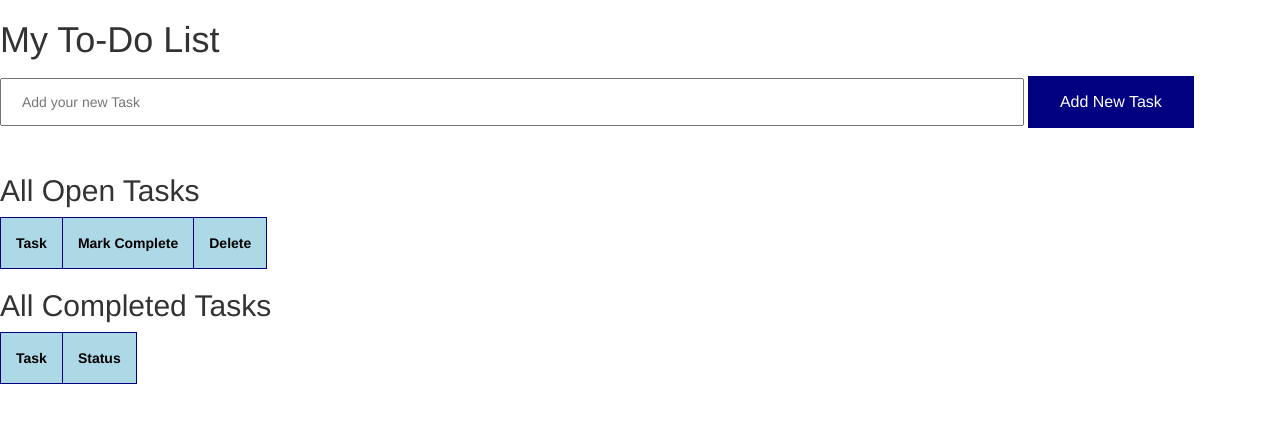
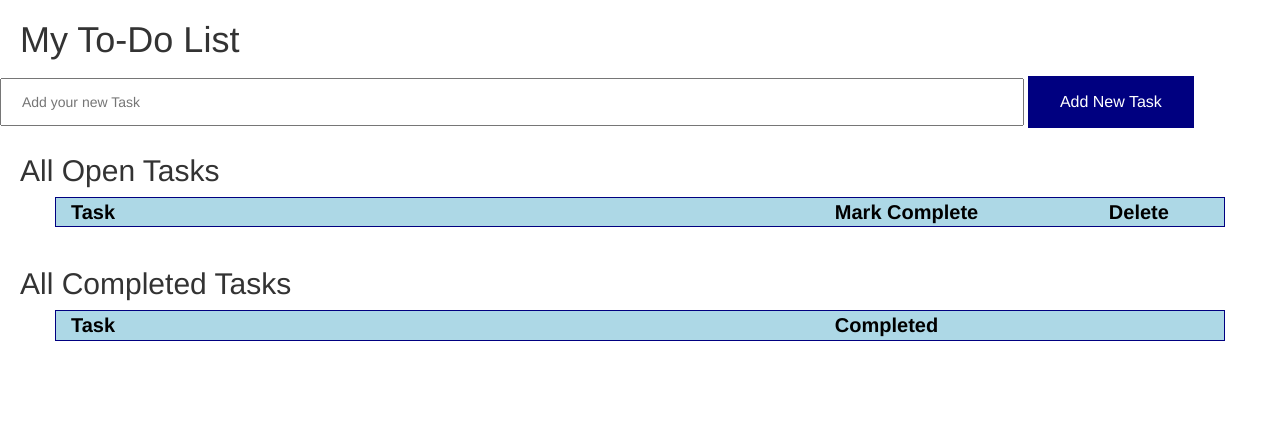
Before and after one commit to Kitty-Ng/to_do_app, a website: page public/views/index.html in a window 1280 px wide. Drawn offline with nearby package versions, Linux system fonts and the light colour scheme; no server answers.

Commit message:
updated styling and cleaned up code

```diff
--- a/public/scripts/client.js
+++ b/public/scripts/client.js
@@ -28,7 +28,7 @@ function appendRows(res){
             $('#completedTasks').append($row);
         } else if (res[i].taskcompleted === false){
             var $row = $('<tr data-taskcompleted="' + res[i].taskcompleted + '"></tr>');
-            $row.append('<td><button type="button" class="btn btn-default btn-sm"><span class="glyphicon glyphicon-pencil"></span>' + res[i].task + '</button></td>');
+            $row.append('<td>' + res[i].task + '</td>');
 
             var $completeButton =$('<td><input type ="checkbox" class="completeMe" data-id="' + res[i].id + '"></input></td>');
             $row.append($completeButton);
@@ -37,8 +37,6 @@ function appendRows(res){
             $row.append($deleteButton);
 
             $('#allTasks').append($row);
-        } else {
-            console.log('error with client js appendRows')
         }
     }
 }
--- a/public/views/index.html
+++ b/public/views/index.html
@@ -13,28 +13,28 @@
 <body>
     <h1>My To-Do List</h1>
     <section id="inputArea">
-        <input type="text", id="taskIn", placeholder="Add your new Task">
+        <input type="text" id="taskIn" placeholder="Add your new Task">
         <button id="addButton">Add New Task</button>
     </section>
-    <br>
     <section id="displayArea">
         <h2>All Open Tasks</h2>
-        <table id="taskList">
+        <table id="taskList" class="container">
             <thead>
-                <th>Task</th>
-                <th>Mark Complete</th>
-                <th>Delete</th>
+                <th class="col-sm-8">Task</th>
+                <th class="col-2">Mark Complete</th>
+                <th class="col-2">Delete</th>
             </thead>
             <tbody id="allTasks">
             </tbody>
         </table>
     </section>
+    <br>
     <section id="completedDisplayArea">
         <h2>All Completed Tasks</h2>
-            <table id="completedTaskList">
+        <table id="completedTaskList" class="container">
             <thead>
-                    <th>Task</th>
-                    <th>Status</th>
+                <th class="col-sm-8">Task</th>
+                <th class="col-2">Completed</th>
             </thead>
                 <tbody id="completedTasks">
                 </tbody>
--- a/public/views/styles.css
+++ b/public/views/styles.css
@@ -1,5 +1,13 @@
 html{
     font-family: Helvetica;
+}
+
+h1{
+    padding-left: 20px;
+}
+
+h2{
+    padding-left: 20px;
 }
 
 input{
@@ -7,34 +15,6 @@ input{
     padding: 12px 20px;
     margin: 8px 0;
     box-sizing: border-box;
-}
-
-input:focus {
-    background-color: lightblue;
-    font-size: 20px;
-}
-
-table, th {
-    border: 1px solid navy;
-    padding: 15px;
-    text-align: left;
-}
-
-table {
-    border-collapse: collapse;
-}
-
-th {
-    background-color: lightblue;
-    color: black;
-}
-
-[data-taskcompleted="true"] {
-    background-color: lightgray;
-}
-
-[data-taskcompleted="false"]:nth-child(even) {
-    background-color: lightblue;
 }
 
 button {
@@ -47,3 +27,37 @@ button {
     display: inline-block;
     font-size: 16px;
 }
+
+input:focus {
+    background-color: lightblue;
+    font-size: 20px;
+}
+
+table {
+    border-collapse: collapse;
+}
+
+th {
+    background-color: lightblue;
+    color: black;
+    font-size: 20px;
+}
+
+tr {
+    border: 1px solid navy;
+    text-align: left;
+}
+
+td {
+    color: black;
+    font-size: 16px;
+    padding: 15px;
+}
+
+[data-taskcompleted="true"] {
+    background-color: lightgray;
+}
+
+[data-taskcompleted="false"]:nth-child(even) {
+    background-color: lightblue;
+}
--- a/routes/tasks.js
+++ b/routes/tasks.js
@@ -4,13 +4,11 @@ var pool = require('../modules/pool');
 router.get('/', function (req, res) {
     pool.connect(function (conErr, client, done){
         if (conErr){
-            console.log('line 7', conErr);
             res.sendStatus(500);
         } else {
             client.query('SELECT * FROM tasklist;', function (queryErr, resultObj){
                 done();
                 if (queryErr){
-                    console.log('line 13', queryErr);
                     res.sendStatus(500);
                 } else {
                     res.send(resultObj.rows);
```
Lines whose indentation alone changed are shown as unchanged.
